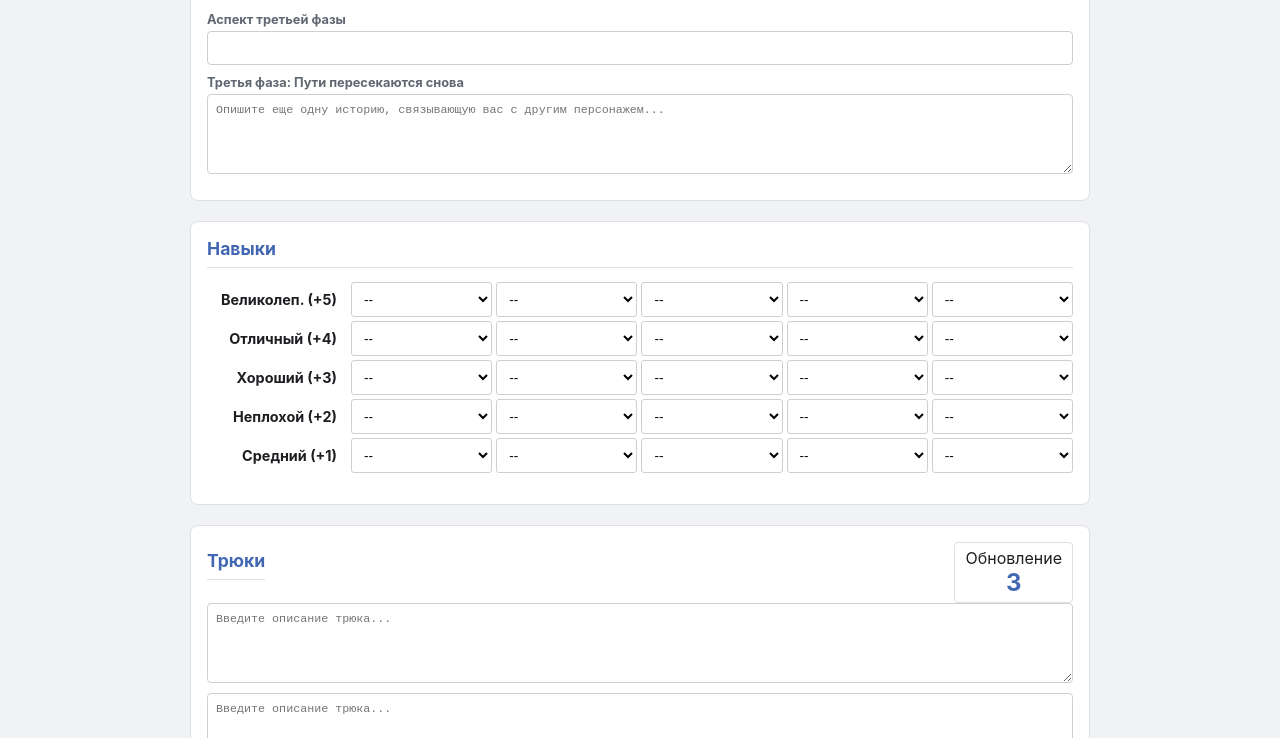
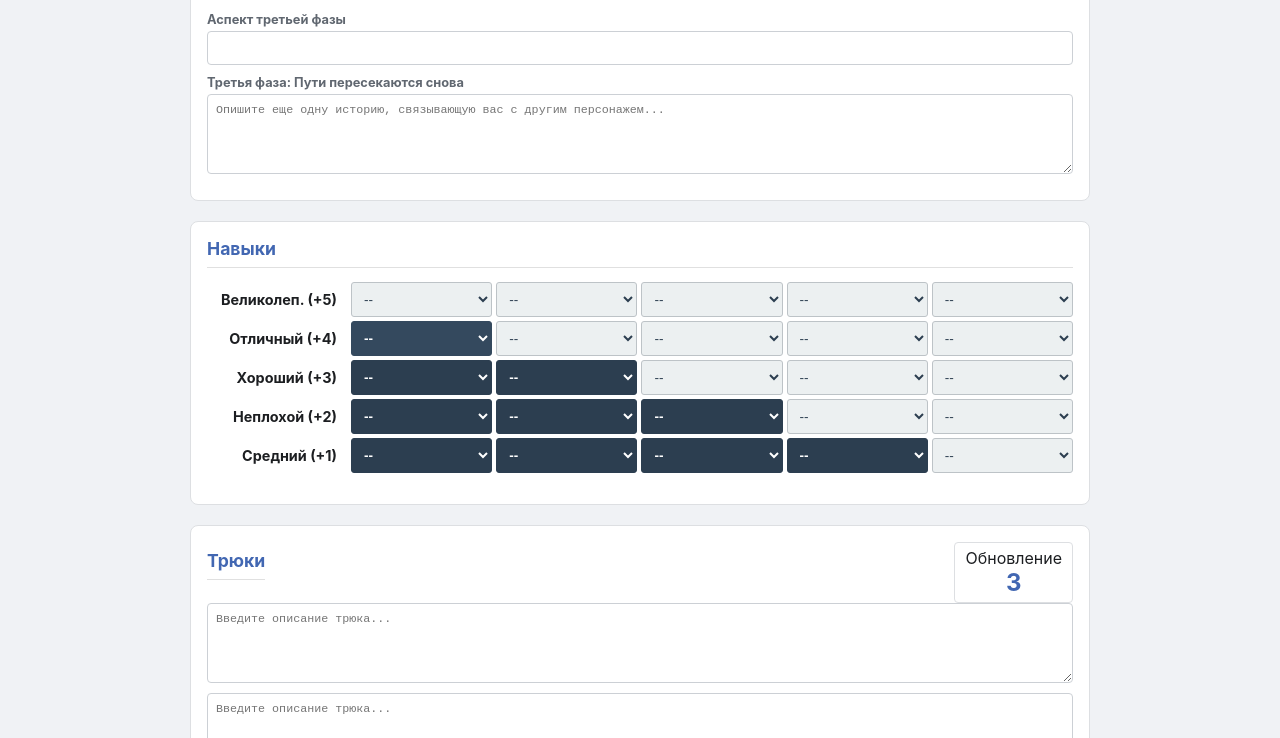
Before and after one commit to AnastasiyaDikan/fate-character-sheet, a plain HTML site: page index.html in a window 1280 px wide. In both pictures the pointer is over the element 421 px from the left and 1285 px from the top of the page. Shown: the part 947-1685 px from the top of the page. Drawn offline with Linux system fonts and the light colour scheme.

Commit message:
Корректировка стиля

```diff
--- a/style.css
+++ b/style.css
@@ -1,3 +1,4 @@
+
 /* Основные стили */
 body {
     font-family: -apple-system, BlinkMacSystemFont, 'Segoe UI', Roboto, Helvetica, Arial, sans-serif;
@@ -124,7 +125,7 @@ textarea {
     margin-top: 15px;
 }
 
-/* Секция Навыков (СТИЛЬ КАК В ЧАРНИКЕ) */
+/* Секция Навыков (ИСПРАВЛЕННЫЕ СТИЛИ) */
 .skills-table-container {
     display: flex;
     flex-direction: column;
@@ -151,6 +152,7 @@ textarea {
     position: relative;
 }
 
+/* Стили для селектов навыков */
 .skill-slot select {
     width: 100%;
     padding: 8px;
@@ -163,26 +165,26 @@ textarea {
 }
 
 /* Темные ячейки для обязательных слотов пирамиды */
-.pyramid-slot select {
+.skill-slot select.pyramid-slot {
     background-color: #2c3e50;
     color: white;
     border-color: #2c3e50;
     font-weight: bold;
 }
 
-.pyramid-slot select:hover {
+.skill-slot select.pyramid-slot:hover {
     background-color: #34495e;
     border-color: #34495e;
 }
 
 /* Светлые ячейки для дополнительных слотов */
-.empty-slot select {
+.skill-slot select.empty-slot {
     background-color: #ecf0f1;
     color: #2c3e50;
     border-color: #bdc3c7;
 }
 
-.empty-slot select:hover {
+.skill-slot select.empty-slot:hover {
     background-color: #d5dbdb;
     border-color: #a6acaf;
 }
```
